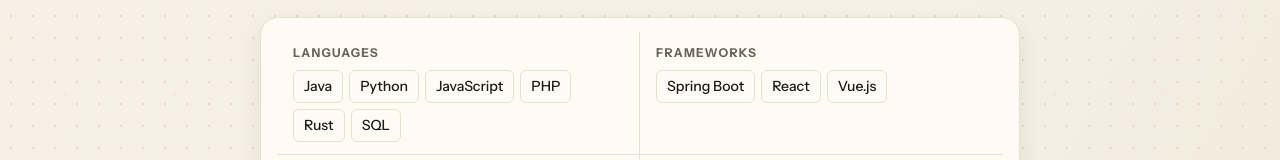
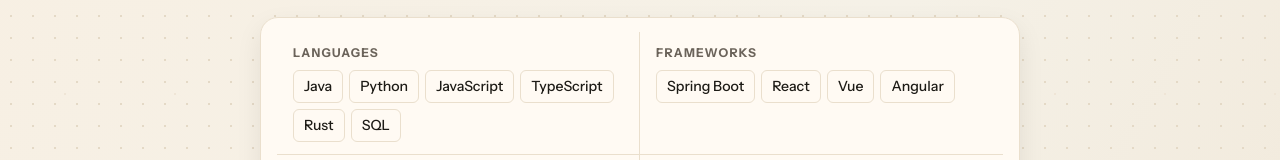
Before and after one commit to SamuelSanchez17/Portfolio, a plain HTML site: page index.html in a window 1280 px wide. Shown: the part 633-793 px from the top of the page. Drawn offline with Linux system fonts and the light colour scheme.

Commit message:
fix: update skills list to replace PHP with TypeScript and modify Vue.js to Vue; add Angular

```diff
--- a/index.html
+++ b/index.html
@@ -193,7 +193,7 @@
                   <li>Java</li>
                   <li>Python</li>
                   <li>JavaScript</li>
-                  <li>PHP</li>
+                  <li>TypeScript</li>
                   <li>Rust</li>
                   <li>SQL</li>
                 </ul>
@@ -203,7 +203,8 @@
                 <ul class="skill-tags">
                   <li>Spring Boot</li>
                   <li>React</li>
-                  <li>Vue.js</li>
+                  <li>Vue</li>
+                  <li>Angular</li>
                 </ul>
               </div>
               <div class="skill-group">
```
